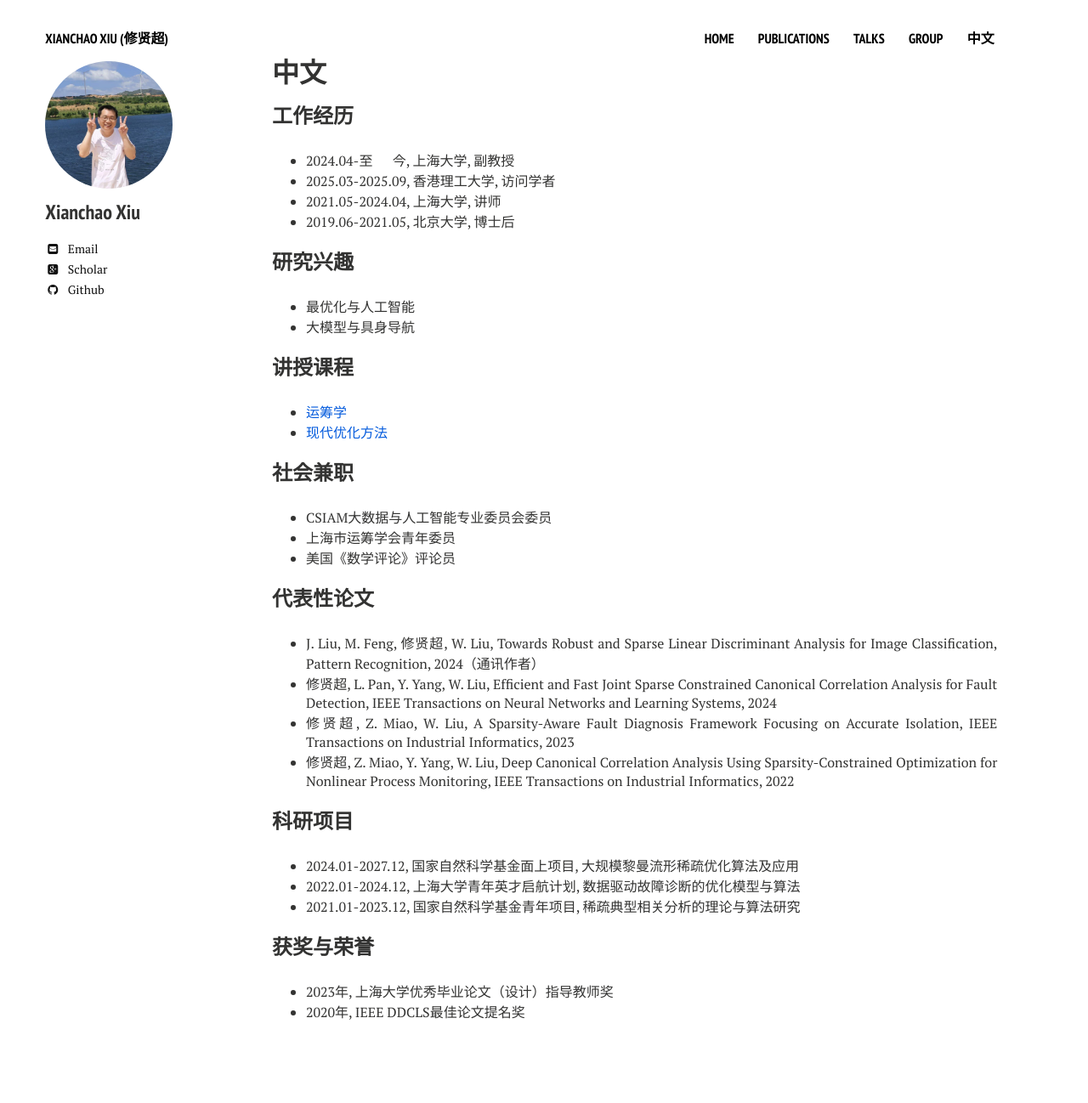
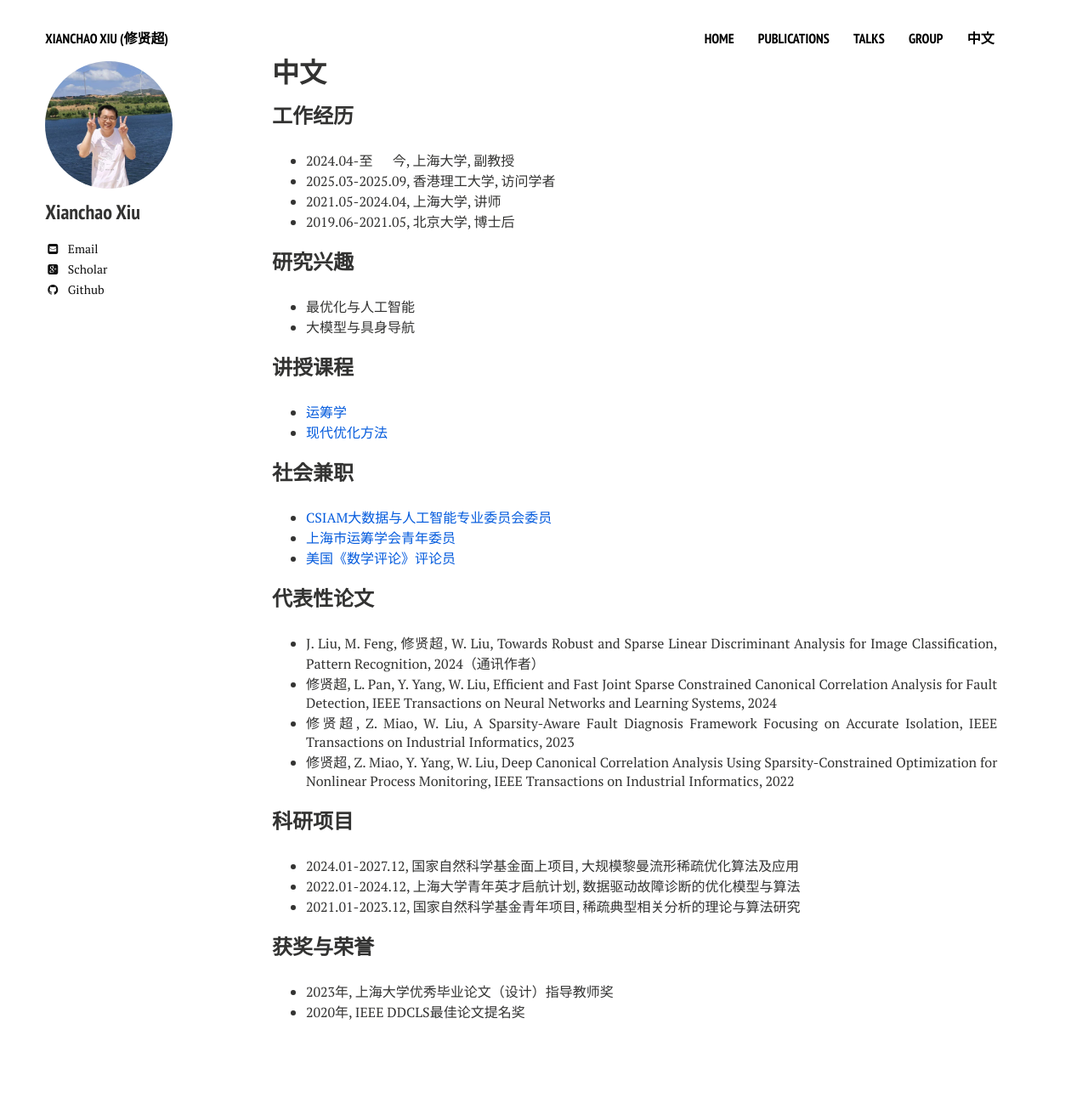
Before and after one commit to xianchaoxiu/xianchaoxiu.github.io, a Jekyll site: the page built from chinese/index.md, in a window 1280 px wide. Shown: the whole page at 85% size. Built offline with Jekyll 4.4.1, drawn with Linux system fonts in a browser that asks for light colours; nearby versions of some CDN libraries.

Commit message:
Update index.md

```diff
--- a/chinese/index.md
+++ b/chinese/index.md
@@ -29,9 +29,14 @@ share: false
 
 
 ### 社会兼职
-* CSIAM大数据与人工智能专业委员会委员 <br>
-* 上海市运筹学会青年委员<br>
-* 美国《数学评论》评论员<br>
+* <a href="https://m.csiam.org.cn/1103/index.html" class="textlink" target="_blank"> CSIAM大数据与人工智能专业委员会委员 </a><br>
+* <a href="http://www.shorsc.org.cn/" class="textlink" target="_blank"> 上海市运筹学会青年委员 </a><br>
+* <a href="https://www.ams.org/mr-database" class="textlink" target="_blank"> 美国《数学评论》评论员 </a><br>
+
+
+
+
+
 
 
 ### 代表性论文
```
